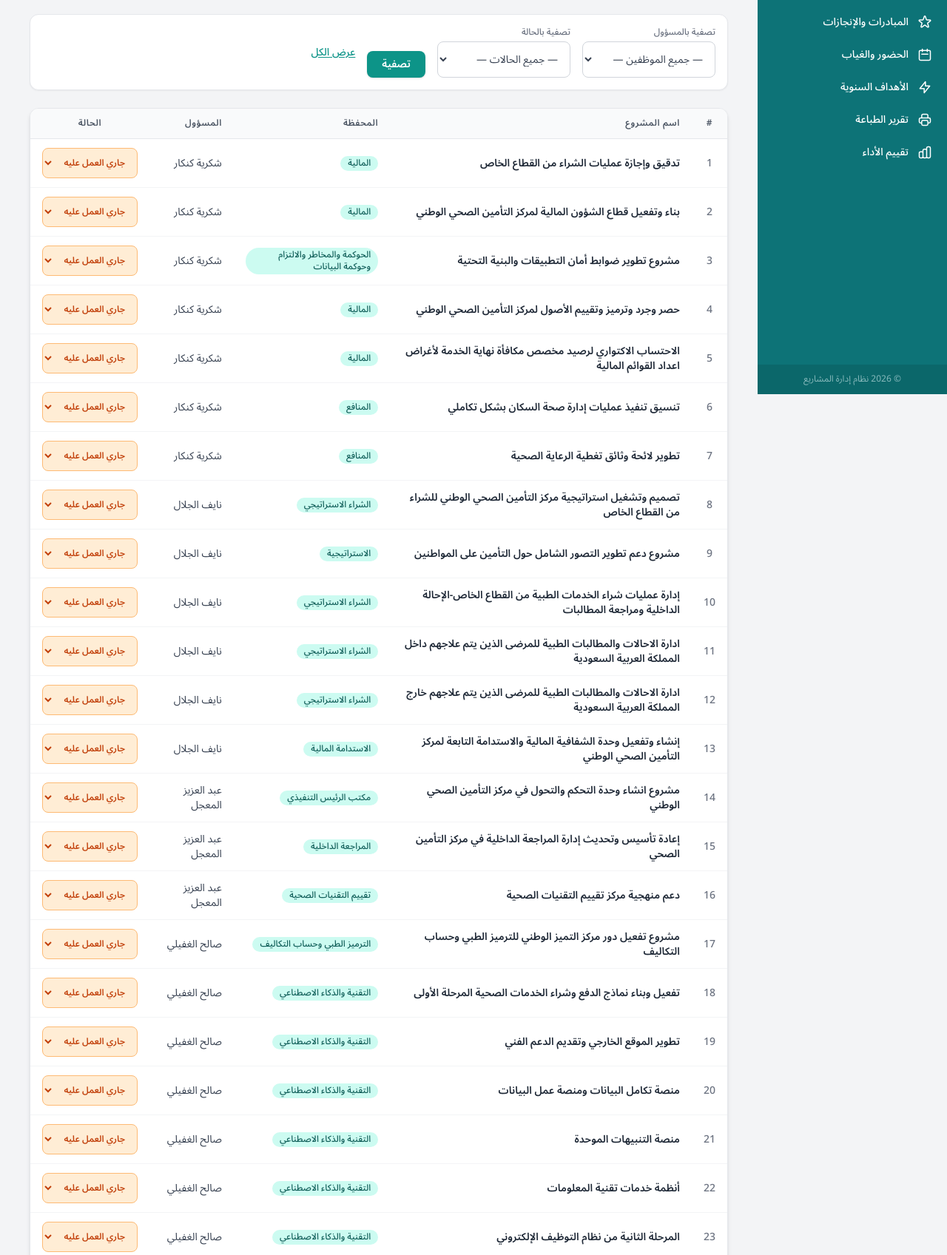
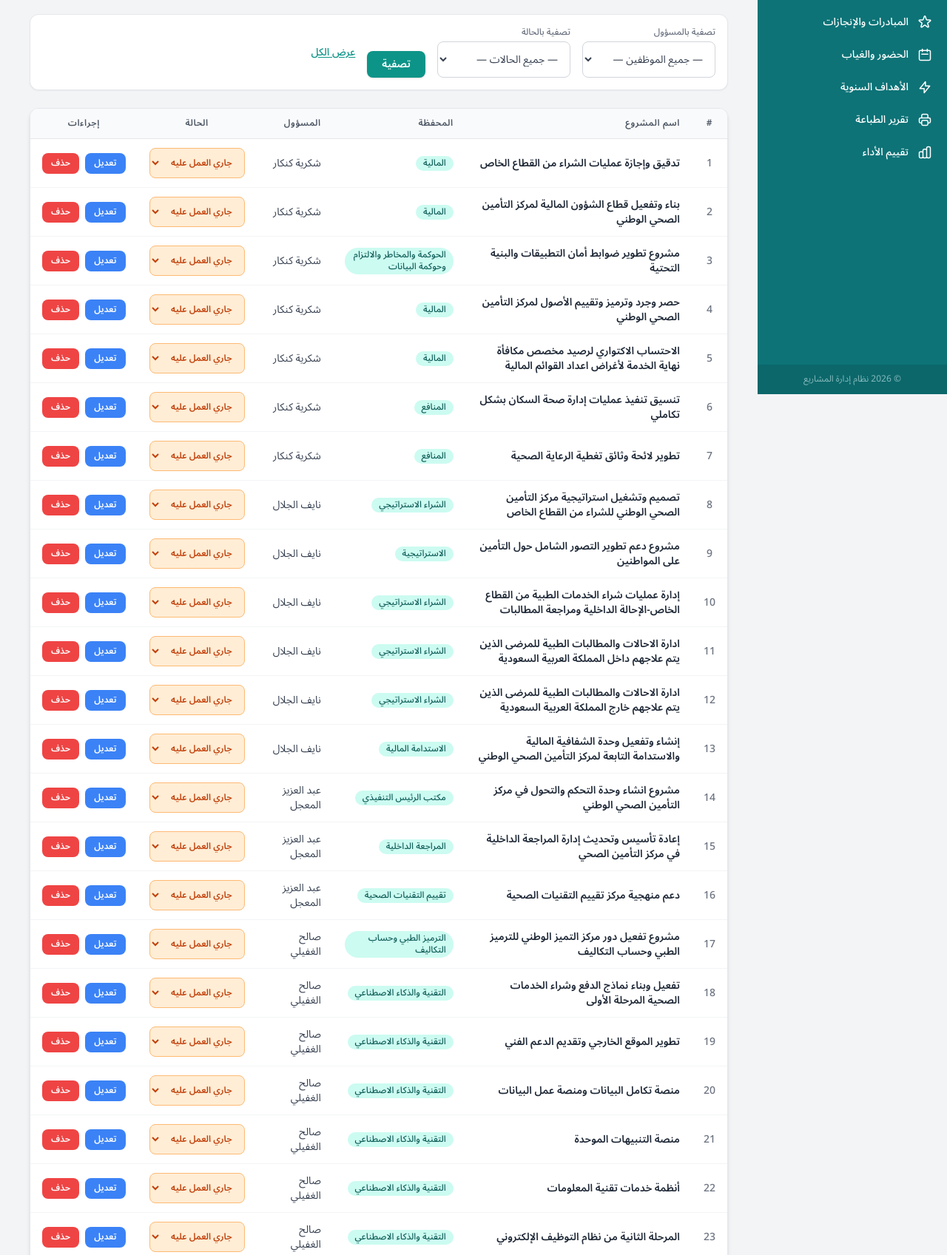
Before and after one commit to jwaheralameer77-oss/pmo-dashboard-SA, a Flask app: page /projects in a window 1280 px wide. Shown: the part 267-1964 px from the top of the page at 74% size. Run offline with Flask 3, Linux system fonts and the light colour scheme; a user stored in the database is signed in; data comes from the database, SQL or seed files in the repository; some libraries are stand-ins or nearby versions.

Commit message:
Add edit/delete buttons for projects, initiatives, and tasks

```diff
--- a/app.py
+++ b/app.py
@@ -200,6 +200,28 @@ def add_project():
     flash(f'تم إضافة المشروع {name} بنجاح', 'success')
     return redirect(url_for('projects_page'))
 
+@app.route('/projects/<int:proj_id>/edit', methods=['POST'])
+@login_required
+def edit_project(proj_id):
+    proj = Project.query.get_or_404(proj_id)
+    proj.name = request.form.get('name', proj.name).strip()
+    emp_id = request.form.get('employee_id')
+    if emp_id:
+        proj.employee_id = int(emp_id)
+    db.session.commit()
+    flash(f'تم تعديل المشروع {proj.name} بنجاح', 'success')
+    return redirect(url_for('projects_page'))
+
+@app.route('/projects/<int:proj_id>/delete', methods=['POST'])
+@login_required
+def delete_project(proj_id):
+    proj = Project.query.get_or_404(proj_id)
+    name = proj.name
+    db.session.delete(proj)
+    db.session.commit()
+    flash(f'تم حذف المشروع {name}', 'success')
+    return redirect(url_for('projects_page'))
+
 # ---- ADMIN ROUTES ----
 @app.route('/admin/projects')
 @login_required
@@ -327,7 +349,7 @@ def add_custom_task():
         title=request.form['title'].strip(),
         description=request.form.get('description', '').strip(),
         start_date=request.form['start_date'],
-        end_date=request_form['end_date'],
+        end_date=request.form['end_date'],
         status=request.form.get('status', 'جاري العمل')
     )
     db.session.add(task)
--- a/templates/projects.html
+++ b/templates/projects.html
@@ -105,6 +105,7 @@
             <th class="px-4 py-3 text-right font-semibold">المحفظة</th>
             <th class="px-4 py-3 text-right font-semibold">المسؤول</th>
             <th class="px-4 py-3 text-center font-semibold">الحالة</th>
+            <th class="px-4 py-3 text-center font-semibold">إجراءات</th>
           </tr>
         </thead>
         <tbody class="divide-y divide-gray-100">
@@ -159,10 +160,25 @@
               </select>
             </td>
 
+            <!-- Actions -->
+            <td class="px-4 py-3 text-center">
+              <div class="flex items-center justify-center gap-2">
+                <button onclick="openEditModal({{ project.id }}, '{{ project.name }}', '{{ project.employee_id or '' }}', '{{ project.portfolio_id or '' }}')"
+                  class="bg-blue-500 hover:bg-blue-600 text-white text-xs font-semibold px-3 py-1.5 rounded-lg transition">
+                  تعديل
+                </button>
+                <form method="POST" action="/projects/{{ project.id }}/delete" onsubmit="return confirm('هل أنت متأكد من حذف هذا المشروع؟')">
+                  <button type="submit" class="bg-red-500 hover:bg-red-600 text-white text-xs font-semibold px-3 py-1.5 rounded-lg transition">
+                    حذف
+                  </button>
+                </form>
+              </div>
+            </td>
+
           </tr>
           {% else %}
           <tr>
-            <td colspan="5" class="px-4 py-10 text-center text-gray-400">
+            <td colspan="6" class="px-4 py-10 text-center text-gray-400">
               <div class="flex flex-col items-center gap-2">
                 <svg xmlns="http://www.w3.org/2000/svg" class="h-10 w-10 text-gray-300" fill="none" viewBox="0 0 24 24" stroke="currentColor">
                   <path stroke-linecap="round" stroke-linejoin="round" stroke-width="1.5" d="M9 5H7a2 2 0 00-2 2v12a2 2 0 002 2h10a2 2 0 002-2V7a2 2 0 00-2-2h-2M9 5a2 2 0 002 2h2a2 2 0 002-2M9 5a2 2 0 012-2h2a2 2 0 012 2" />
@@ -254,4 +270,57 @@
     </form>
   </div>
 </div>
+
+<!-- Edit Project Modal -->
+<div id="editProjectModal" class="hidden fixed inset-0 bg-black bg-opacity-50 z-50 flex items-center justify-center p-4">
+  <div class="bg-white rounded-2xl shadow-xl max-w-md w-full p-6">
+    <div class="flex justify-between items-center mb-4">
+      <h3 class="text-xl font-bold text-gray-800">تعديل المشروع</h3>
+      <button onclick="document.getElementById('editProjectModal').classList.add('hidden')" class="text-gray-400 hover:text-gray-600">
+        <svg xmlns="http://www.w3.org/2000/svg" class="h-6 w-6" fill="none" viewBox="0 0 24 24" stroke="currentColor">
+          <path stroke-linecap="round" stroke-linejoin="round" stroke-width="2" d="M6 18L18 6M6 6l12 12" />
+        </svg>
+      </button>
+    </div>
+
+    <form method="POST" id="editProjectForm" action="">
+      <input type="hidden" name="project_id" id="edit_project_id">
+      <div class="mb-4">
+        <label class="block text-sm font-medium text-gray-700 mb-1">اسم المشروع *</label>
+        <input type="text" name="name" id="edit_project_name" required
+          class="w-full border border-gray-300 rounded-lg px-3 py-2 focus:outline-none focus:ring-2 focus:ring-blue-500"
+          placeholder="اسم المشروع">
+      </div>
+      <div class="mb-4">
+        <label class="block text-sm font-medium text-gray-700 mb-1">المسؤول</label>
+        <select name="employee_id" id="edit_project_employee"
+          class="w-full border border-gray-300 rounded-lg px-3 py-2 focus:outline-none focus:ring-2 focus:ring-blue-500">
+          <option value="">-- اختر المسؤول --</option>
+          {% for employee in employees %}
+          <option value="{{ employee.id }}">{{ employee.name }}</option>
+          {% endfor %}
+        </select>
+      </div>
+      <div class="flex gap-3 mt-6">
+        <button type="submit" class="flex-1 bg-blue-600 hover:bg-blue-700 text-white font-semibold py-2 rounded-lg transition">
+          حفظ التعديلات
+        </button>
+        <button type="button" onclick="document.getElementById('editProjectModal').classList.add('hidden')"
+          class="flex-1 bg-gray-200 hover:bg-gray-300 text-gray-700 font-semibold py-2 rounded-lg transition">
+          إلغاء
+        </button>
+      </div>
+    </form>
+  </div>
+</div>
+
+<script>
+function openEditModal(id, name, empId, portId) {
+  document.getElementById('edit_project_id').value = id;
+  document.getElementById('edit_project_name').value = name;
+  document.getElementById('edit_project_employee').value = empId;
+  document.getElementById('editProjectForm').action = '/projects/' + id + '/edit';
+  document.getElementById('editProjectModal').classList.remove('hidden');
+}
+</script>
 {% endblock %}
```
Also changed, not shown: templates/initiatives.html (+18 -6 lines).
